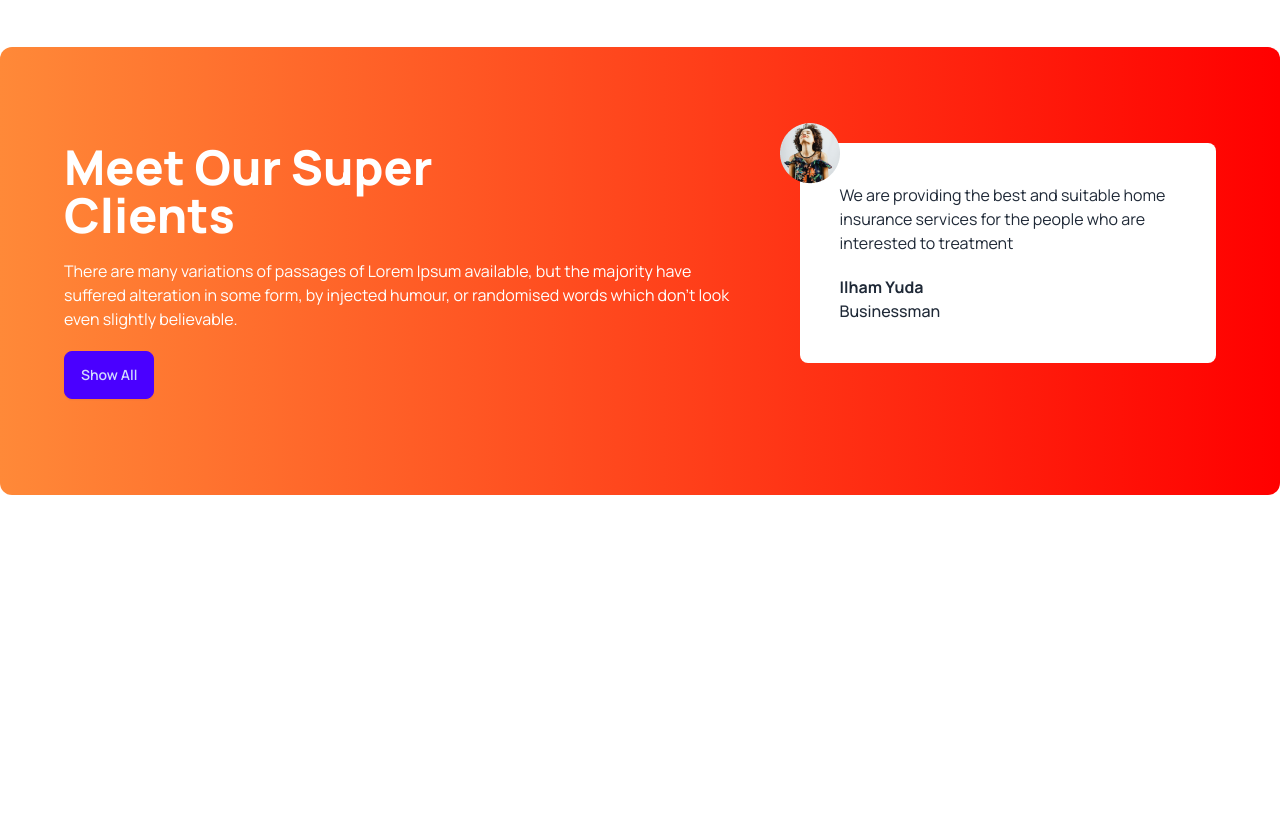
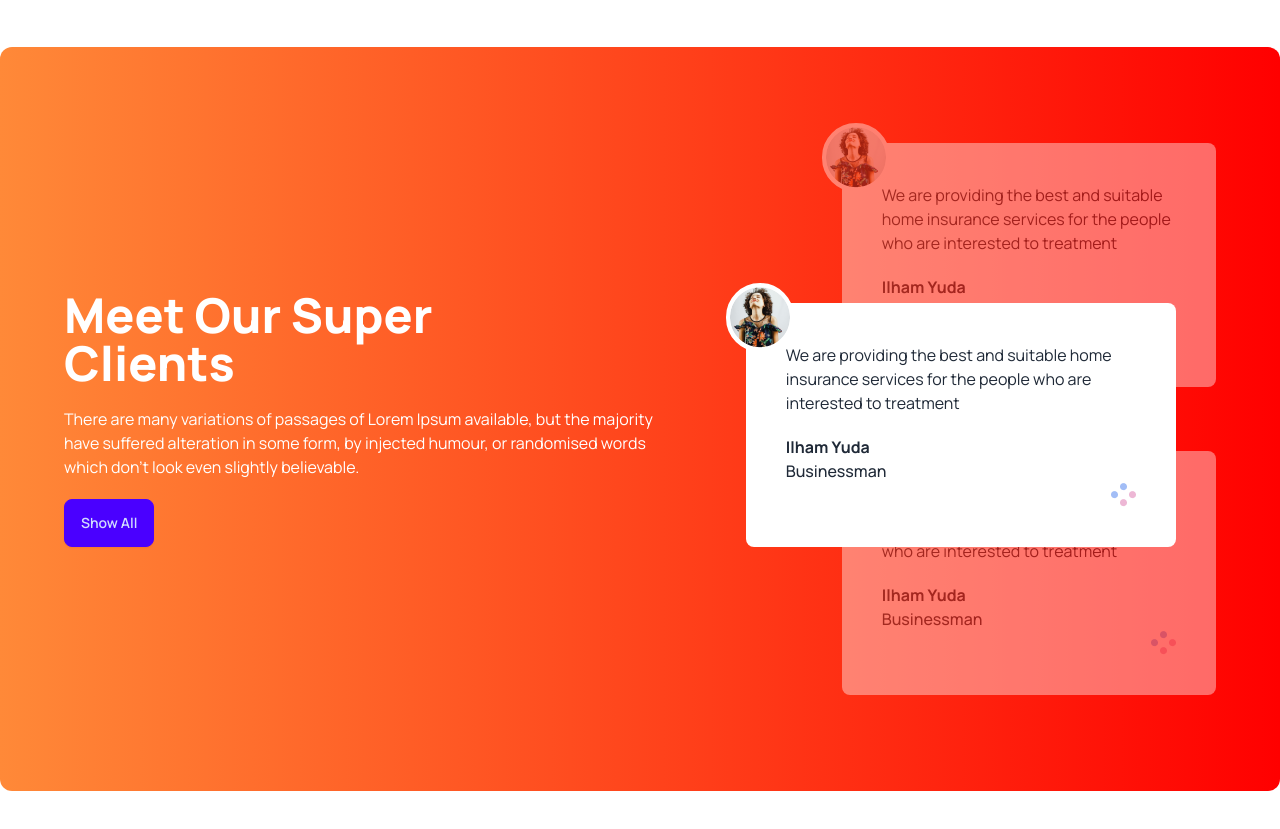
Before and after one commit to Mohammed-Saiful-Islam/tea-house-copy, a plain HTML site: page index.html in a window 1280 px wide. Shown: the part 1740-2569 px from the top of the page. Before the commit the page ends 2331 px from the top, so only its background shows below. Drawn offline with nearby package versions, Linux system fonts and the light colour scheme.

Commit message:
section meet completed

```diff
--- a/index.html
+++ b/index.html
@@ -142,6 +142,7 @@
         <!-- super client section -->
         <section
             class=" my-24 flex flex-col lg:flex-row gap-12 rounded-xl bg-gradient-to-r from-[#FF8938] to-[#F00] px-16 py-24">
+            <div class="flex lg:pr-28 items-center">
                 <div class="space-y-5">
                     <h2 class="text-5xl font-extrabold text-white">
                         Meet Our Super
@@ -155,10 +156,13 @@
                     </p>
                     <button class="btn btn-primary">Show All</button>
                 </div>
-            <div>
-                <!-- review -->
-                <div class="relative p-10 rounded-lg bg-white">
-                    <img class="absolute -top-5 -left-5" src="images/client.png" alt="">
+            </div>
+            <!-- review container -->
+            <div class="relative">
+                <!-- next review -->
+                <div class="relative z-10 opacity-40 mb-16 p-10 rounded-lg bg-white">
+                    <img class="absolute -top-5 -left-5 border-4 border-white rounded-full bg-white"
+                        src="images/client.png" alt="">
                     <p class="">
                         We are providing the best and suitable home insurance services for the people who are interested
                         to treatment
@@ -167,6 +171,41 @@
                         Ilham Yuda
                     </h4>
                     <p class="font-medium">Businessman</p>
+                    <div class="flex justify-end">
+                        <img src="images/circles.png" alt="">
+                    </div>
+                </div>
+                <!-- current review -->
+                <div class="absolute z-20 top-40 lg:-left-24 p-10 lg:w-[430px] rounded-lg bg-white">
+                    <img class="absolute -top-5 -left-5 border-4 border-white rounded-full bg-white"
+                        src="images/client.png" alt="">
+                    <p class="">
+                        We are providing the best and suitable home insurance services for the people who are interested
+                        to treatment
+                    </p>
+                    <h4 class="font-bold mt-5">
+                        Ilham Yuda
+                    </h4>
+                    <p class="font-medium">Businessman</p>
+                    <div class="flex justify-end">
+                        <img src="images/circles.png" alt="">
+                    </div>
+                </div>
+                <!-- previous review -->
+                <div class="relative z-10 opacity-40 p-10 rounded-lg bg-white">
+                    <img class="absolute -top-5 -left-5 border-4 border-white rounded-full bg-white"
+                        src="images/client.png" alt="">
+                    <p class="">
+                        We are providing the best and suitable home insurance services for the people who are interested
+                        to treatment
+                    </p>
+                    <h4 class="font-bold mt-5">
+                        Ilham Yuda
+                    </h4>
+                    <p class="font-medium">Businessman</p>
+                    <div class="flex justify-end">
+                        <img src="images/circles.png" alt="">
+                    </div>
                 </div>
             </div>
         </section>
```
Lines whose indentation alone changed are shown as unchanged.
